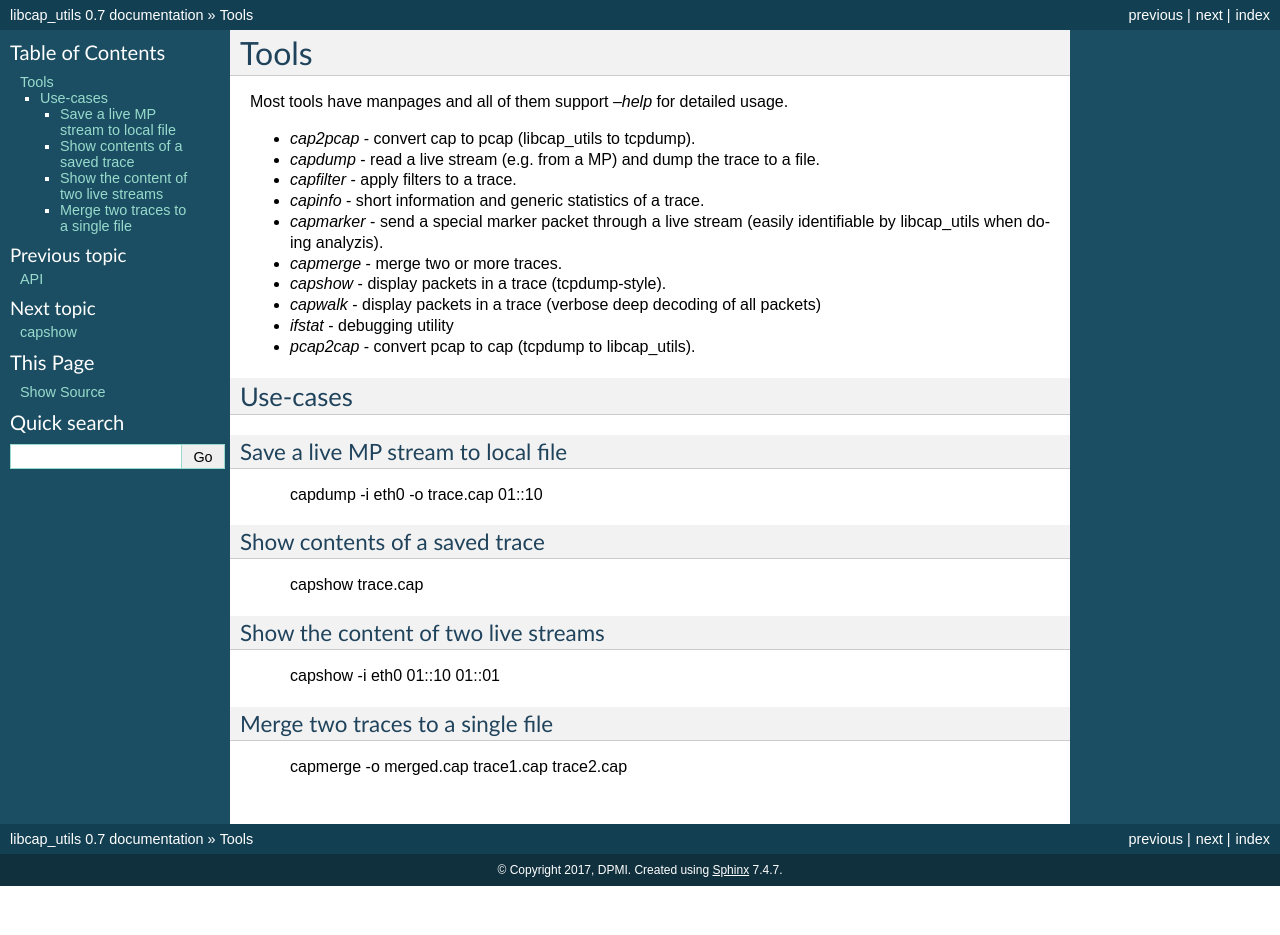
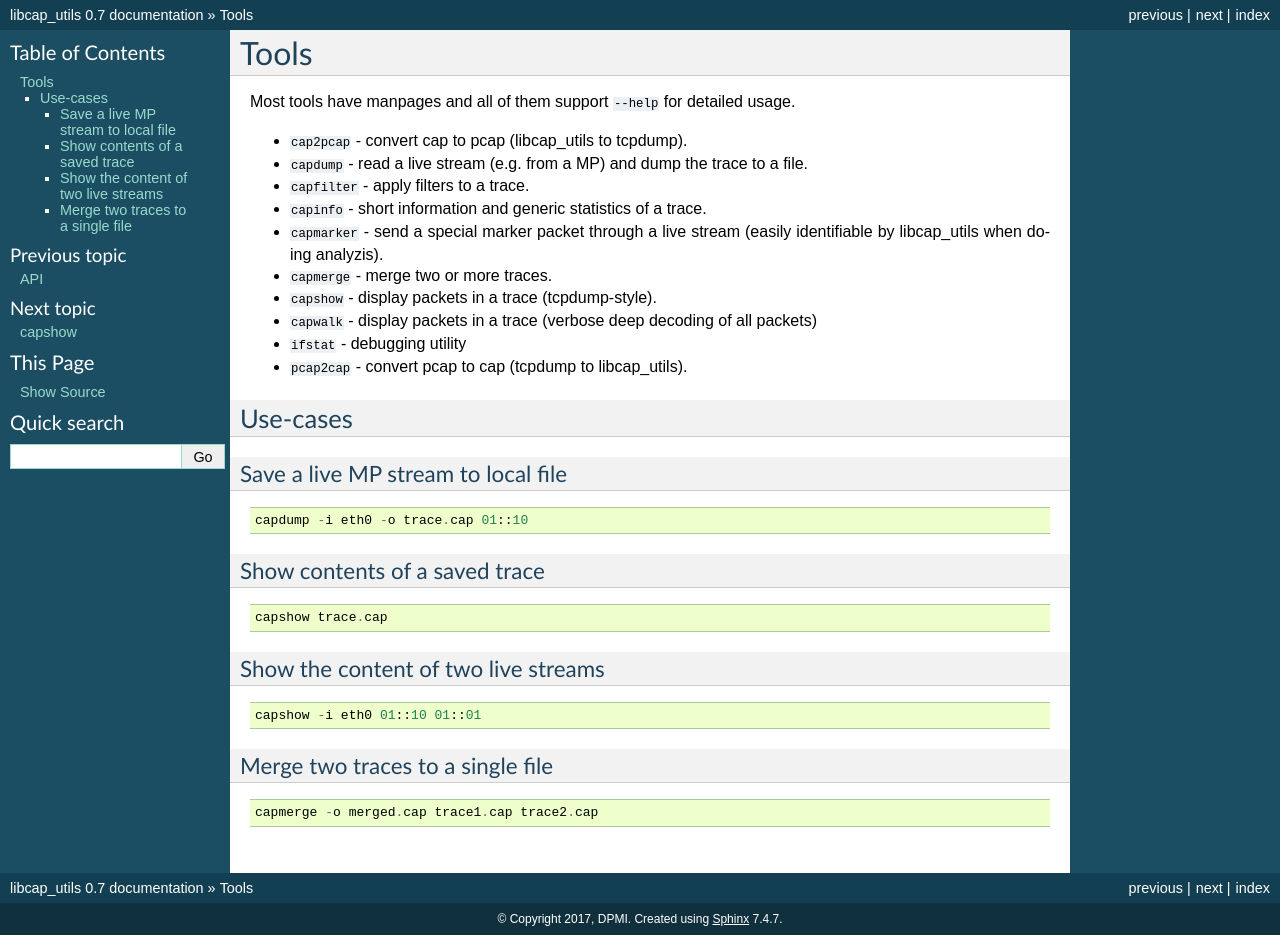
Before and after one commit to DPMI/libcap_utils, a Sphinx documentation site: the page built from docs/tools.rst, in a window 1280 px wide. Built offline with Sphinx 7.4.7, drawn with Linux system fonts in a browser that asks for light colours; before the commit the page ends 900 px from its top, so only the background shows below that.

Commit message:
docs: fixes

```diff
--- a/docs/tools.rst
+++ b/docs/tools.rst
@@ -1,18 +1,18 @@
 Tools
 =====
 
-Most tools have manpages and all of them support `--help` for detailed usage.
+Most tools have manpages and all of them support ``--help`` for detailed usage.
 
-* `cap2pcap` - convert cap to pcap (libcap_utils to tcpdump).
-* `capdump` - read a live stream (e.g. from a MP) and dump the trace to a file.
-* `capfilter` - apply filters to a trace.
-* `capinfo` - short information and generic statistics of a trace.
-* `capmarker` - send a special marker packet through a live stream (easily identifiable by libcap_utils when doing analyzis).
-* `capmerge` - merge two or more traces.
-* `capshow` - display packets in a trace (tcpdump-style).
-* `capwalk` - display packets in a trace (verbose deep decoding of all packets)
-* `ifstat` - debugging utility
-* `pcap2cap` - convert pcap to cap (tcpdump to libcap_utils).
+* ``cap2pcap`` - convert cap to pcap (libcap_utils to tcpdump).
+* ``capdump`` - read a live stream (e.g. from a MP) and dump the trace to a file.
+* ``capfilter`` - apply filters to a trace.
+* ``capinfo`` - short information and generic statistics of a trace.
+* ``capmarker`` - send a special marker packet through a live stream (easily identifiable by libcap_utils when doing analyzis).
+* ``capmerge`` - merge two or more traces.
+* ``capshow`` - display packets in a trace (tcpdump-style).
+* ``capwalk`` - display packets in a trace (verbose deep decoding of all packets)
+* ``ifstat`` - debugging utility
+* ``pcap2cap`` - convert pcap to cap (tcpdump to libcap_utils).
 
 Use-cases
 ---------
@@ -20,10 +20,14 @@ Use-cases
 Save a live MP stream to local file
 ~~~~~~~~~~~~~~~~~~~~~~~~~~~~~~~~~~~
 
+::
+
    capdump -i eth0 -o trace.cap 01::10
 
 Show contents of a saved trace
 ~~~~~~~~~~~~~~~~~~~~~~~~~~~~~~
+
+::
 
    capshow trace.cap
 
@@ -31,10 +35,14 @@ Show contents of a saved trace
 Show the content of two live streams
 ~~~~~~~~~~~~~~~~~~~~~~~~~~~~~~~~~~~~
 
+::
+
    capshow -i eth0 01::10 01::01
 
 
 Merge two traces to a single file
 ~~~~~~~~~~~~~~~~~~~~~~~~~~~~~~~~~
 
+::
+
    capmerge -o merged.cap trace1.cap trace2.cap
```
